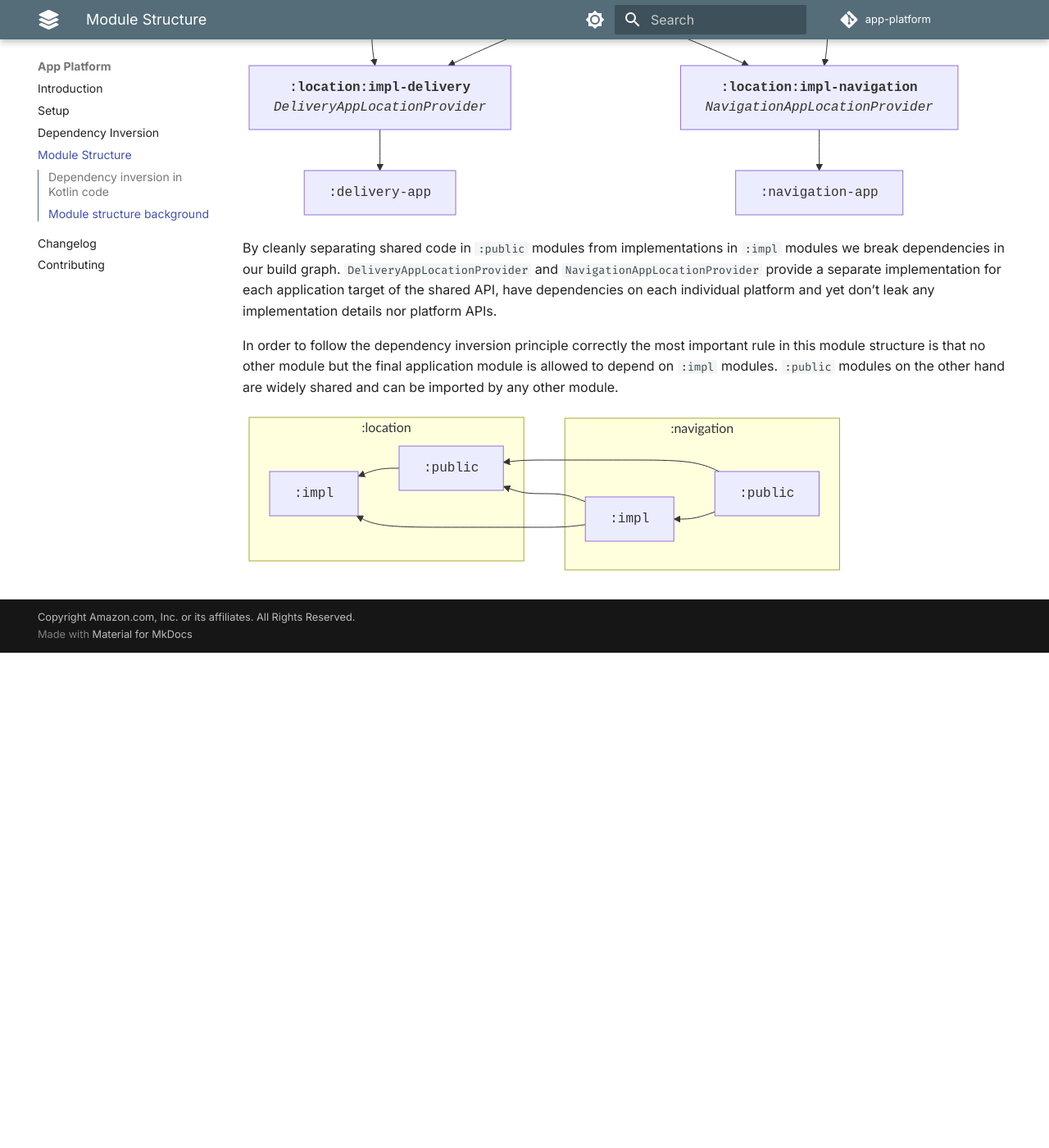
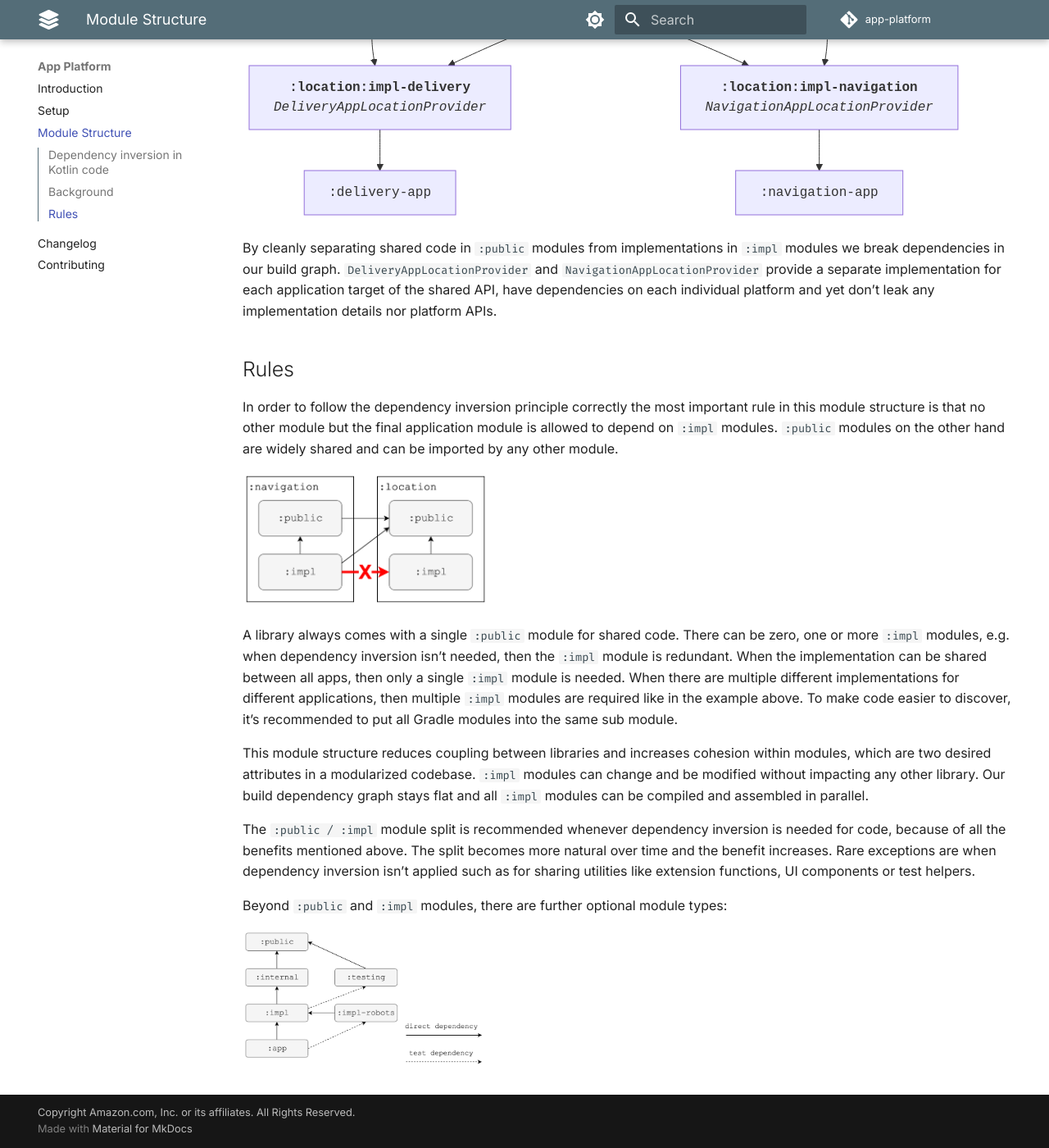
Before and after one commit to amzn/app-platform, an MkDocs documentation site: the page built from docs/module-structure.md, in a window 1280 px wide and 1400 px high, scrolled down 3564 px. Shown: the whole window at 82% size. Built offline with MkDocs 1.6.1 and Material for MkDocs 9.7.7, drawn with Linux system fonts in a browser that asks for light colours; comment, search, counter and statistics services are not loaded; before the commit the page ends 4360 px from its top, so only the background shows below that; some of the changed text lies outside the part shown.

Commit message:
More documentation updates.

````diff
--- a/docs/module-structure.md
+++ b/docs/module-structure.md
@@ -201,27 +201,30 @@ dependencies in our build graph. `DeliveryAppLocationProvider` and `NavigationAp
 separate implementation for each application target of the shared API, have dependencies on each individual
 platform and yet don’t leak any implementation details nor platform APIs.
 
+## Rules
+
 In order to follow the dependency inversion principle correctly the most important rule in this module structure
 is that no other module but the final application module is allowed to depend on `:impl` modules. `:public`
 modules on the other hand are widely shared and can be imported by any other module.
 
-```mermaid
-%%{init: {'themeCSS': '.label { font-family: monospace; }'}}%%
-graph RL
-  subgraph navigation ["`:navigation`"]
-    direction TB
-    navigation-public["`:public`"]
-    navigation-impl["`:impl`"]
-    navigation-public --> navigation-impl
-  end
-  subgraph location ["`:location`"]
-    direction TB
-    location-public["`:public`"]
-    location-impl["`:impl`"]
-    location-public --> location-impl
-  end
+![Forbidden dependency](images/module-structure-forbidden-dep.png){ width="300" }
 
-  navigation-public --> location-public
-  navigation-impl --> location-public
-  navigation-impl --> location-impl
-```
+A library always comes with a single `:public` module for shared code. There can be zero, one or more `:impl`
+modules, e.g. when dependency inversion isn’t needed, then the `:impl` module is redundant. When the implementation
+can be shared between all apps, then only a single `:impl` module is needed. When there are multiple different
+implementations for different applications, then multiple `:impl` modules are required like in the example above.
+To make code easier to discover, it’s recommended to put all Gradle modules into the same sub module.
+
+This module structure reduces coupling between libraries and increases cohesion within modules, which are two
+desired attributes in a modularized codebase. `:impl` modules can change and be modified without impacting any
+other library. Our build dependency graph stays flat and all `:impl` modules can be compiled and assembled in
+parallel.
+
+The `:public / :impl` module split is recommended whenever dependency inversion is needed for code, because of
+all the benefits mentioned above. The split becomes more natural over time and the benefit increases. Rare
+exceptions are when dependency inversion isn’t applied such as for sharing utilities like extension functions,
+UI components or test helpers.
+
+Beyond `:public` and `:impl` modules, there are further optional module types:
+
+![Module types](images/module-structure-types.png){ width="300" }
--- a/mkdocs.yml
+++ b/mkdocs.yml
@@ -71,7 +71,6 @@ markdown_extensions:
 nav:
   - 'Introduction': index.md
   - 'Setup': setup.md
-  - 'Dependency Inversion': dependency-inversion.md
   - 'Module Structure': module-structure.md
   - 'Changelog': changelog.md
   - 'Contributing': contributing.md
````
Also changed, not shown: other parts of docs/module-structure.md (+1 -1 lines), docs/dependency-inversion.md (deleted, +0 -90 lines), docs/images/module-structure-forbidden-dep.png (added), docs/images/module-structure-types.png (added).
